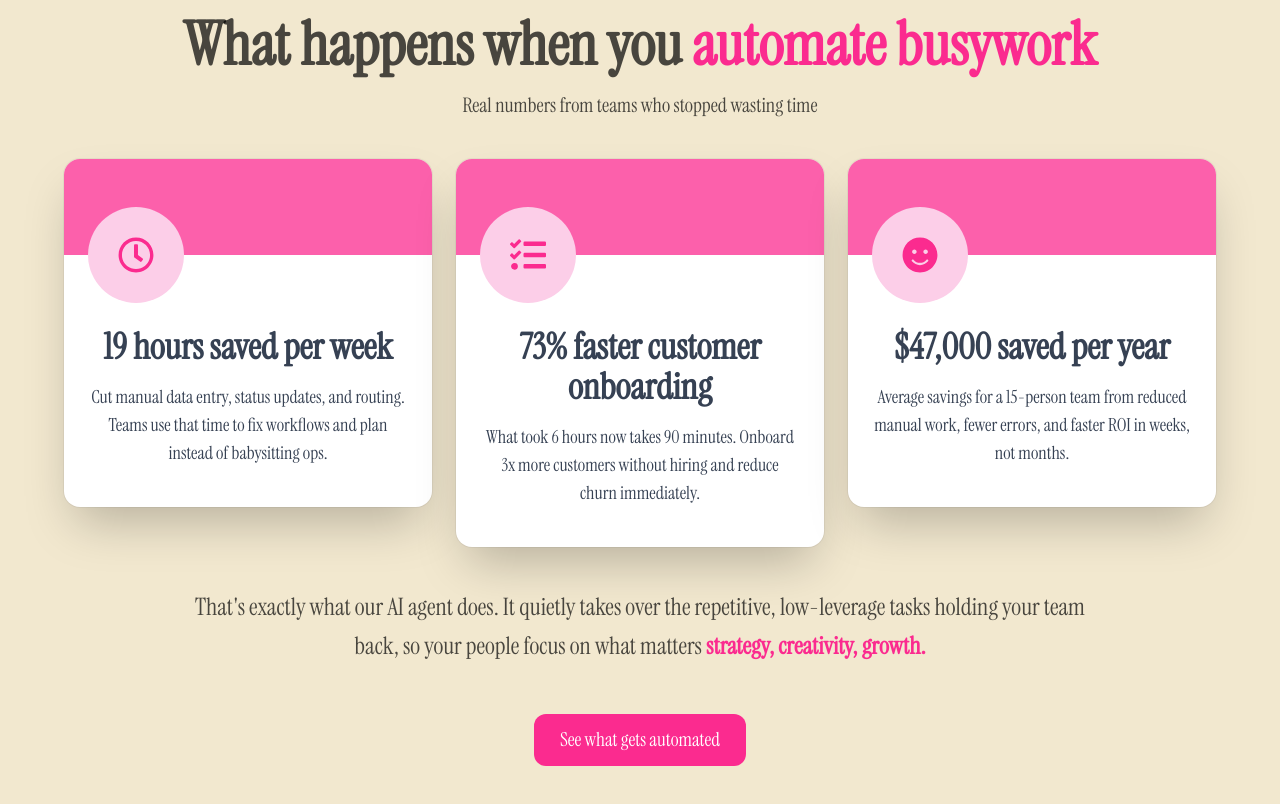
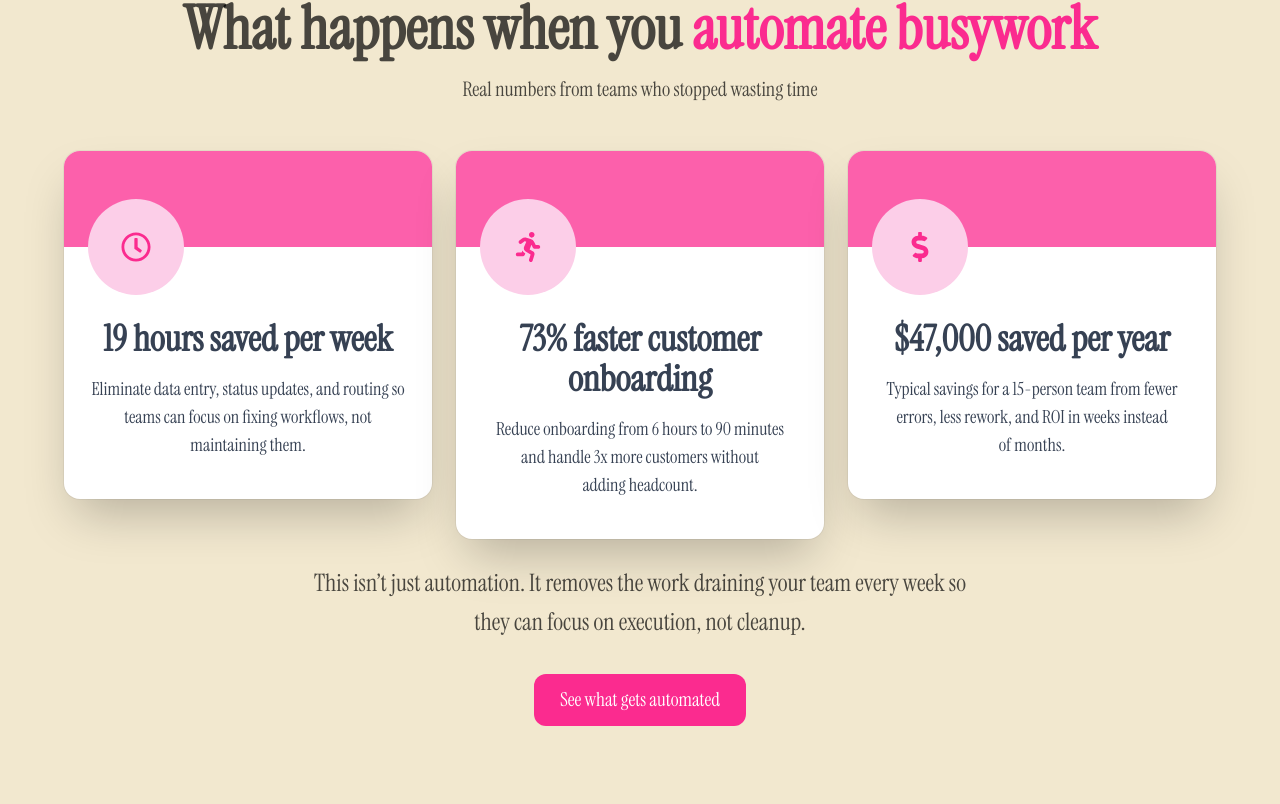
Before and after one commit to FahadBinQaiser/Parallax, a React (Vite) app: page / in a window 1280 px wide. Shown: the part 3290-4094 px from the top of the page. Built offline with nearby package versions, Linux system fonts and the light colour scheme.

Commit message:
Fixed icons

```diff
--- a/src/components/SolutionSection/SolutionSection.jsx
+++ b/src/components/SolutionSection/SolutionSection.jsx
@@ -1,31 +1,31 @@
 import React from "react";
 import StyledWrapper from "../UI_Components/StyledWrapper";
 import Card from "../UI_Components/Card";
-import { FaRegClock, FaTasks, FaSmile } from "react-icons/fa";
+import { FaRegClock, FaRunning, FaDollarSign } from "react-icons/fa";
 
 export default function SolutionSection() {
   const solutions = [
     {
-      icon: <FaRegClock className="text-[#FB2B8F] text-4xl" />,
+      icon: <FaRegClock className="text-[#FB2B8F] text-3xl" />,
       title: "19 hours saved per week",
-      desc: "Cut manual data entry, status updates, and routing. Teams use that time to fix workflows and plan instead of babysitting ops.",
+      desc: "Eliminate data entry, status updates, and routing so teams can focus on fixing workflows, not maintaining them.",
     },
     {
-      icon: <FaTasks className="text-[#FB2B8F] text-4xl" />,
+      icon: <FaRunning className="text-[#FB2B8F] text-3xl" />,
       title: "73% faster customer onboarding",
-      desc: "What took 6 hours now takes 90 minutes. Onboard 3x more customers without hiring and reduce churn immediately.",
+      desc: "Reduce onboarding from 6 hours to 90 minutes and handle 3x more customers without adding headcount.",
     },
     {
-      icon: <FaSmile className="text-[#FB2B8F] text-4xl" />,
+      icon: <FaDollarSign className="text-[#FB2B8F] text-3xl" />,
       title: "$47,000 saved per year",
-      desc: "Average savings for a 15-person team from reduced manual work, fewer errors, and faster ROI in weeks, not months.",
+      desc: "Typical savings for a 15-person team from fewer errors, less rework, and ROI in weeks instead of months.",
     },
   ];
 
   return (
     <section className="text-[#000000]/70 py-20 px-5 xl:px-0">
-      <div className="max-w-6xl space-y-10 mx-auto text-center">
-        <div className="contentText pt-10">
+      <div className="max-w-6xl space-y-6 mx-auto text-center">
+        <div className="contentText py-6">
           <h1 className="text-5xl text-balance sm:text-6xl md:text-6xl font-bold leading-tight">
             What happens when you{" "}
             <span className="highlight text-[#FB2B8F]">automate busywork</span>
@@ -49,18 +49,12 @@ export default function SolutionSection() {
           ))}
         </div>
 
-        <p className="text-lg md:text-2xl max-w-4xl mx-auto leading-relaxed">
-          That's exactly what our AI agent does. It quietly takes over the
-          repetitive, low-leverage tasks holding your team back, so your people
-          focus on what matters{" "}
-          <span className="text-[#FB2B8F] font-semibold">
-            strategy, creativity, growth.
-          </span>
+        <p className="text-lg md:text-2xl max-w-2xl mx-auto leading-relaxed">
+          This isn’t just automation. It removes the work draining your team
+          every week so they can focus on execution, not cleanup.
         </p>
 
-        <StyledWrapper>
-          <button className="btn">Book a Call</button>
-        </StyledWrapper>
+        <StyledWrapper />
       </div>
     </section>
   );
```
